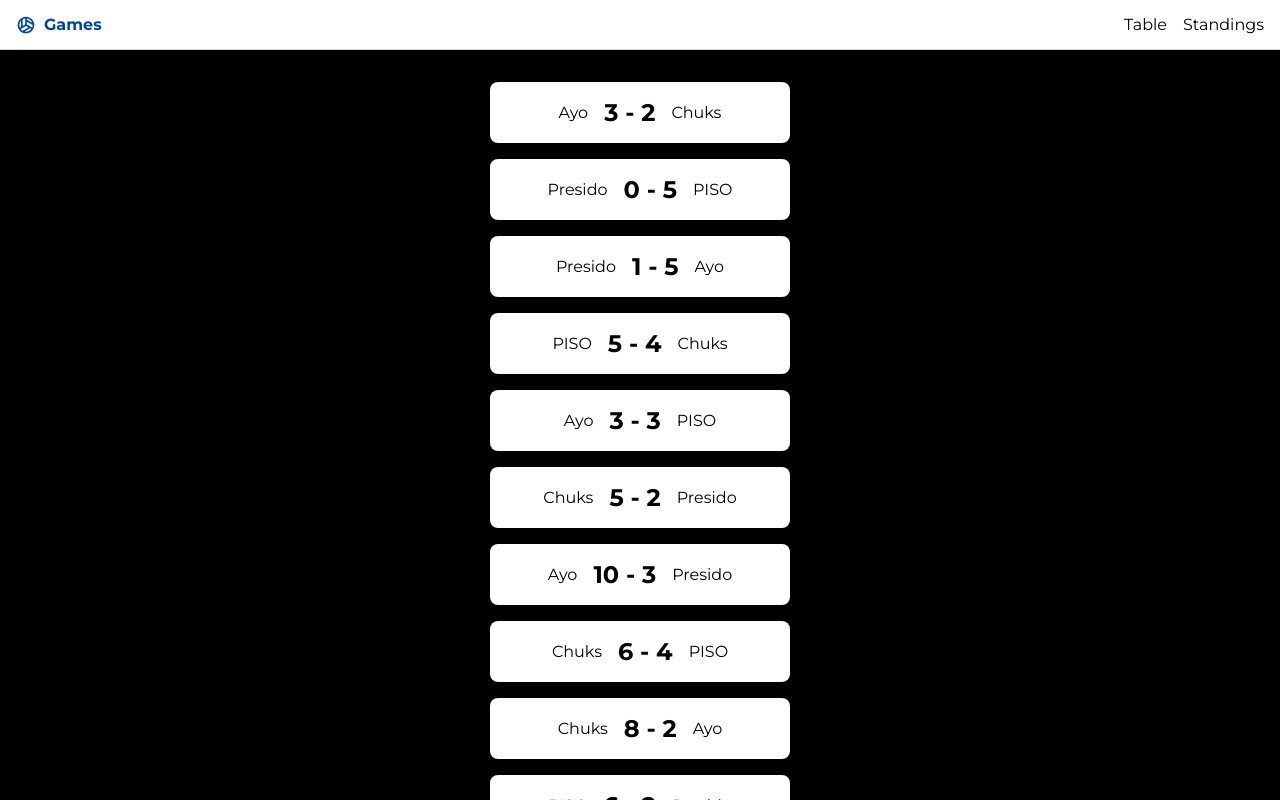
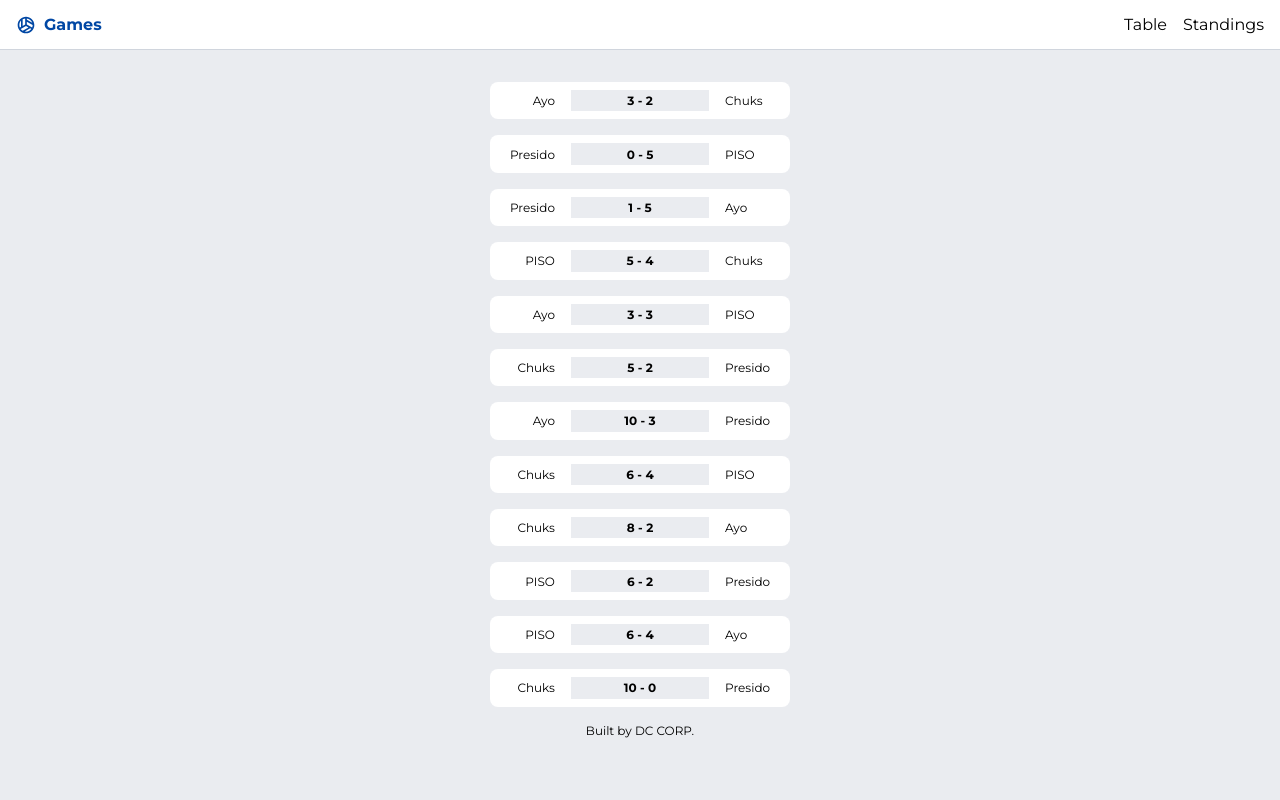
Before and after one commit to chuksdozie/games-dcc, a Next.js app: page /standings in a window 1280 px wide. Built offline with nearby package versions, Linux system fonts and the light colour scheme; no server answers.

Commit message:
stabdings screen v2

```diff
--- a/src/pages/standings.js
+++ b/src/pages/standings.js
@@ -115,7 +115,7 @@ export default function Home() {
         gap: "1rem",
         padding: "2rem 1rem",
         minHeight: "100vh",
-        backgroundColor: colors.black,
+        backgroundColor: colors.gray200,
         // backgroundImage: `url(/bga.png)`,
         backgroundSize: "cover",
       }}
@@ -129,7 +129,7 @@ export default function Home() {
             alignItems: "center",
             justifyContent: "center",
             gap: "1rem",
-            padding: "1rem",
+            padding: ".5rem",
             backgroundColor: colors.white,
             // backgroundImage: `url(/bga.png)`,
             backgroundSize: "cover",
@@ -143,13 +143,36 @@ export default function Home() {
               display: "flex",
               alignItems: "center",
               gap: "1rem",
+              justifyContent: "space-between",
+              // backgroundColor: "red",
+              width: "100%",
+              textAlign: "right",
             }}
           >
-            <p>{scoreline.home}</p>
-            <h2>
+            <p style={{ fontSize: fontSizes.s, width: "120px" }}>
+              {scoreline.home}
+            </p>
+            <p
+              style={{
+                fontSize: fontSizes.s,
+                fontWeight: 700,
+                width: "100%",
+                backgroundColor: colors.gray200,
+                textAlign: "center",
+                padding: ".2rem",
+              }}
+            >
               {scoreline.homeGoals} - {scoreline.awayGoals}
-            </h2>{" "}
-            <p>{scoreline.away}</p>
+            </p>{" "}
+            <p
+              style={{
+                fontSize: fontSizes.s,
+                width: "120px",
+                textAlign: "left",
+              }}
+            >
+              {scoreline.away}
+            </p>
           </span>
         </div>
       ))}
```
